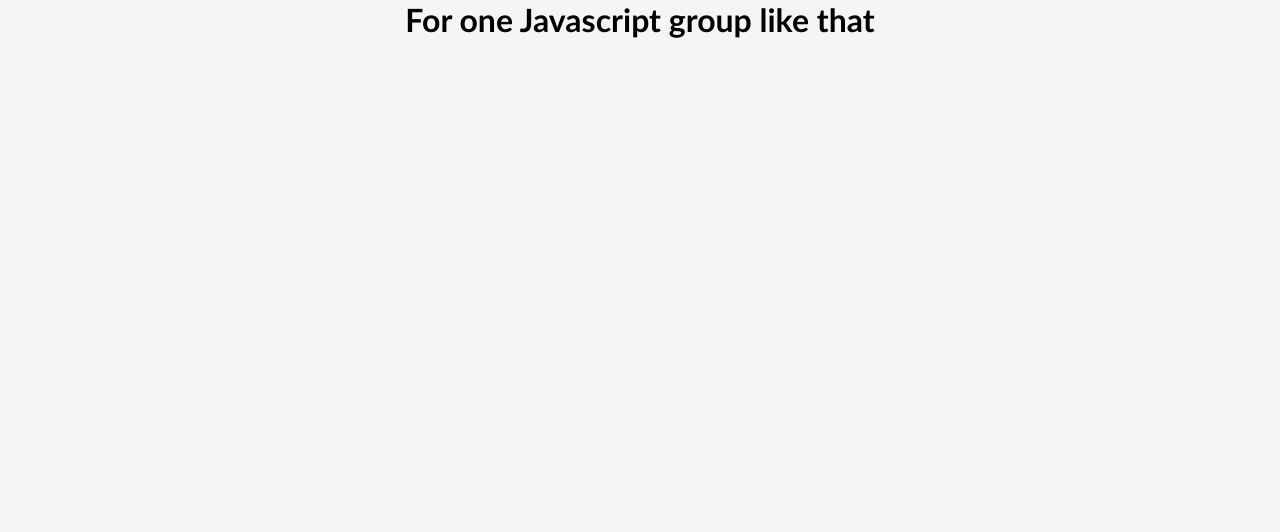
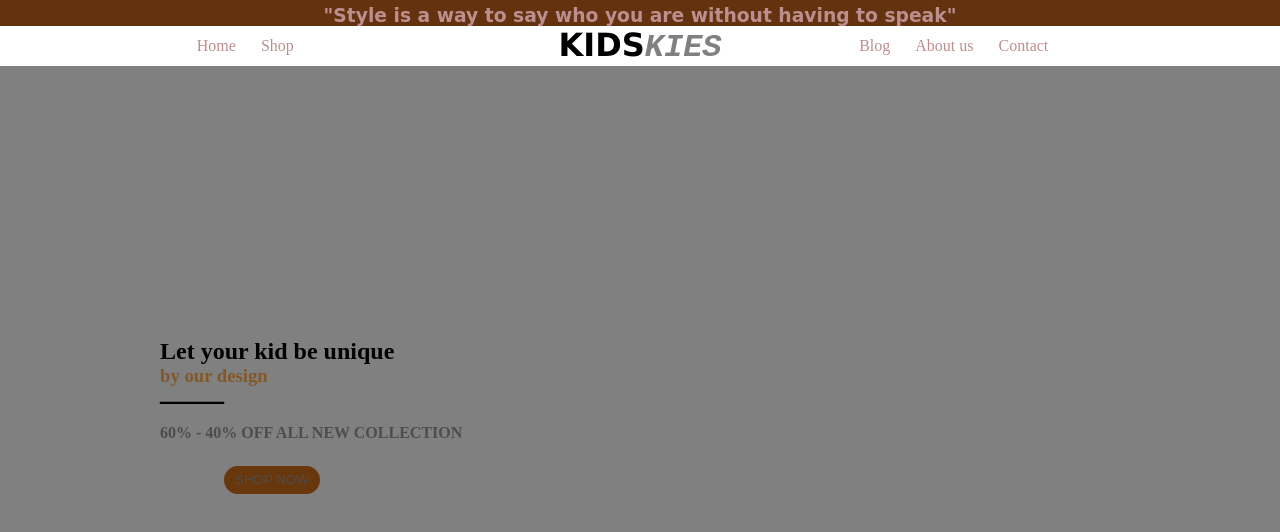
Before and after one commit to LDrex1/Js-group---, a plain HTML site: page index.html in a window 1280 px wide. Drawn offline with Linux system fonts and the light colour scheme.

Commit message:
small challenge

```diff
--- a/assignment.css
+++ b/assignment.css
@@ -10,10 +10,119 @@
 
 body {
     width: 100%;
-    background-color: whitesmoke;
+    background-color: #808080;
 }
 
-h1 {
-    font-family: 'Gill Sans', 'Gill Sans MT', 'Trebuchet MS', sans-serif;
+.slogan {
+    background-color: rgb(100, 50, 14);
+    color: #bc8f8f;
+    font-family: cursive;
     text-align: center;
 }
+
+.slogan h3 {
+    padding-top: 0.3rem;
+    text-align: center;
+    margin: auto;
+}
+
+.navigation{
+    background-color: white;
+    height: 2.5rem;
+
+}
+.nav_bar {
+    display: flex;
+    justify-content: space-around;
+    font-family: Harrington;
+    color: #bc8f8f;
+    width: 80%;
+    margin: auto;
+    height: inherit;
+}
+
+.nav_bar .logo {
+    width: fit-content;
+}
+
+.nav_bar .logo_left {
+    color: #000;
+}
+
+.nav_bar .logo_right {
+    color: #808080;
+}
+
+.nav_bar .left_nav{
+    width: 14rem;
+    margin-top: auto;
+    margin-bottom: auto;
+}
+
+
+.nav_bar .right_nav{
+    width: 14rem;
+    margin-top: auto;
+    margin-bottom: auto;
+}
+
+.nav_bar ul {
+    display: flex;
+    column-gap: 25px;
+    margin: auto;
+}
+
+.nav_bar ul li {
+    list-style: none;
+    margin: 0;
+    padding: 0;
+}
+
+.nav_bar h1 {
+    text-align: center;
+    margin-top: auto;
+    margin-bottom: auto;
+}
+
+.logo_left {
+    color: #000;
+    font-family: 'Lucida Sans';
+}
+
+.logo_right {
+    color: #808080;
+    font-style: italic;
+    font-family: 'Courier New', Courier, monospace;
+}
+
+.shopNow_container {
+    width: fit-content;
+    height: 8.5rem;
+    margin-left: 10rem;
+    margin-top: 17rem;
+}
+
+.shopNow_container h1 {
+    margin-top: -1rem;
+    margin-bottom: 1rem;
+    font-weight: bolder;
+}
+
+.shopNow_container h3 {
+    color: rgba(131, 80, 21, 0.835);
+}
+
+.shopNow_container h4 {
+    color: rgb(78, 76, 76);
+}
+
+.shopNow_container button {
+    background-color: rgb(104, 56, 12);
+    color: rgb(78, 76, 76);
+    border-radius: 2rem;
+    border: none;
+    margin-top: 1.5rem;
+    width: 6rem;
+    padding: 0.4rem;
+    margin-left: 4rem;
+}
--- a/index.html
+++ b/index.html
@@ -4,13 +4,48 @@
     <meta charset="UTF-8">
     <meta http-equiv="X-UA-Compatible" content="IE=edge">
     <meta name="viewport" content="width=device-width, initial-scale=1.0">
-    <script src="./datatype.js"></script>
+    <script src="/Js-group---/datatype.js"></script>
     <link rel="stylesheet" href="./assignment.css">
     <title>Assignment 1</title>
 </head>
 <body>
+    <div class="slogan">
+        <h3>"Style is a way to say who you are without having to speak"</h1>
+    </div>
+
+    <div class="navigation">
+        <div class="nav_bar">
+            <nav class="left_nav">
+                <ul>
+                    <li>Home</li>
+                    <li>Shop</li>
+                </ul>
+            </nav>
+            <h1 class="logo">
+                <span class="logo_left">KIDS</span><span class="logo_right">KIES</span>
+            </h1>
+            <nav class="right_nav">
+                <ul>
+                    <li>Blog</li>
+                    <li>About us</li>
+                    <li>Contact</li>
+                </ul>
+            </nav>
+        </div>
+    </div>
+
+    <div class="shopNow_container">
+        <h2>Let your kid be unique</h2>
+        <h3>by our design</h3>
+        <h1>____</h1>
+        <h4>60% - 40% OFF ALL NEW COLLECTION</h4>
+        <button>SHOP NOW</button>
+    </div>
+
     <div>
-        <h1>For one Javascript group like  that</h1>
+        <img src="" alt="">
     </div>
+
+
 </body>
 </html>
```
